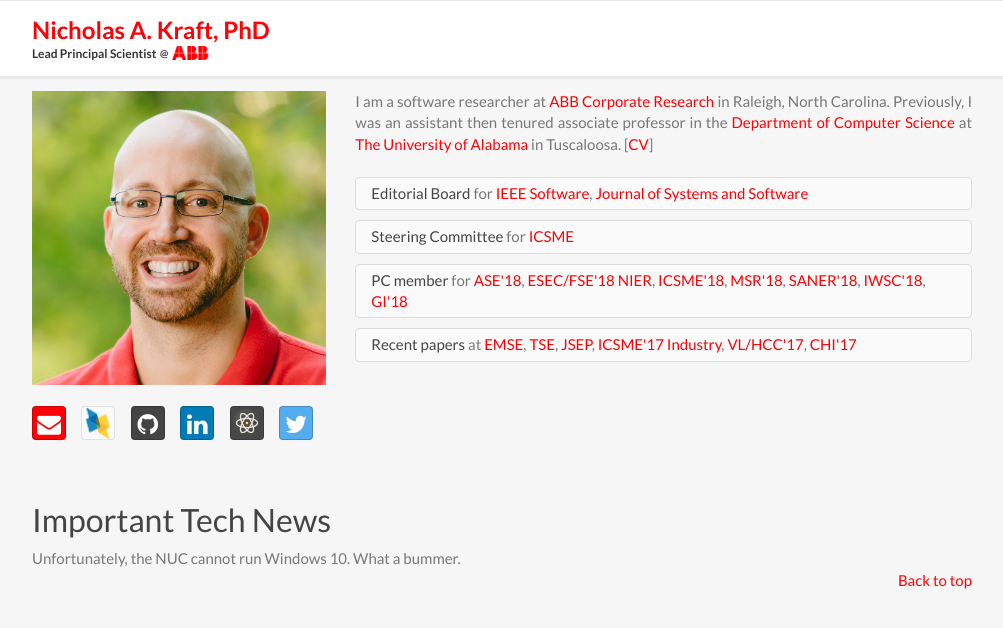
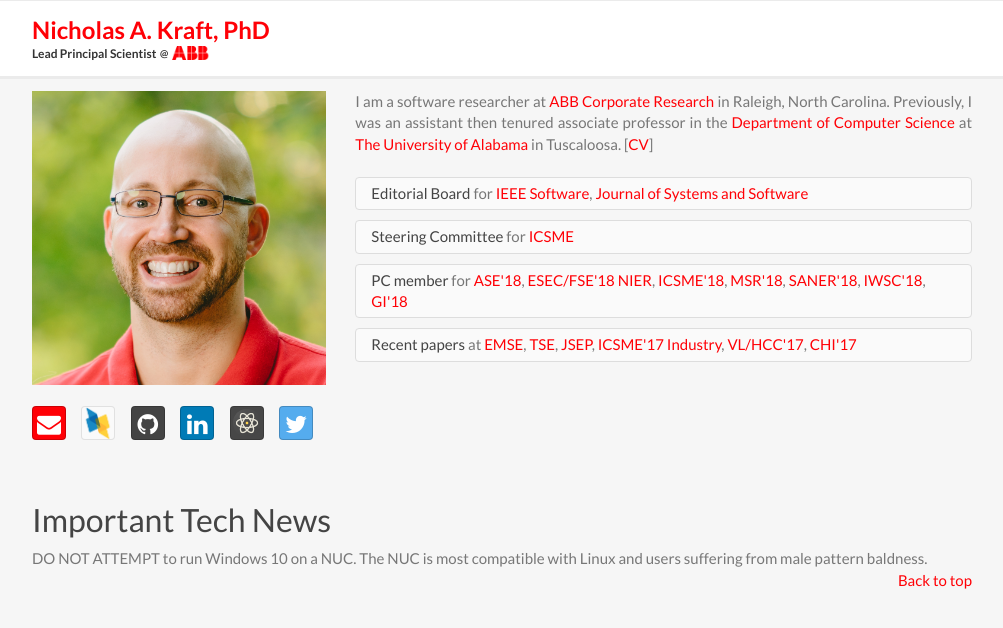
Before and after one commit to nkraft/nkraft.github.io, a Jekyll site: the page built from nuc.html, in a window 1280 px wide. Shown: the top 628 px of the page, without its empty margins (138-1141 px from the left). Built offline with Jekyll 4.4.1, drawn with Linux system fonts in a browser that asks for light colours; nearby versions of some CDN libraries.

Commit message:
Update nuc.html

```diff
--- a/nuc.html
+++ b/nuc.html
@@ -2,4 +2,4 @@
 layout: default
 ---
 <h2>Important Tech News</h2>
-Unfortunately, the NUC cannot run Windows 10. What a bummer.
+DO NOT ATTEMPT to run Windows 10 on a NUC. The NUC is most compatible with Linux and users suffering from male pattern baldness.
```
